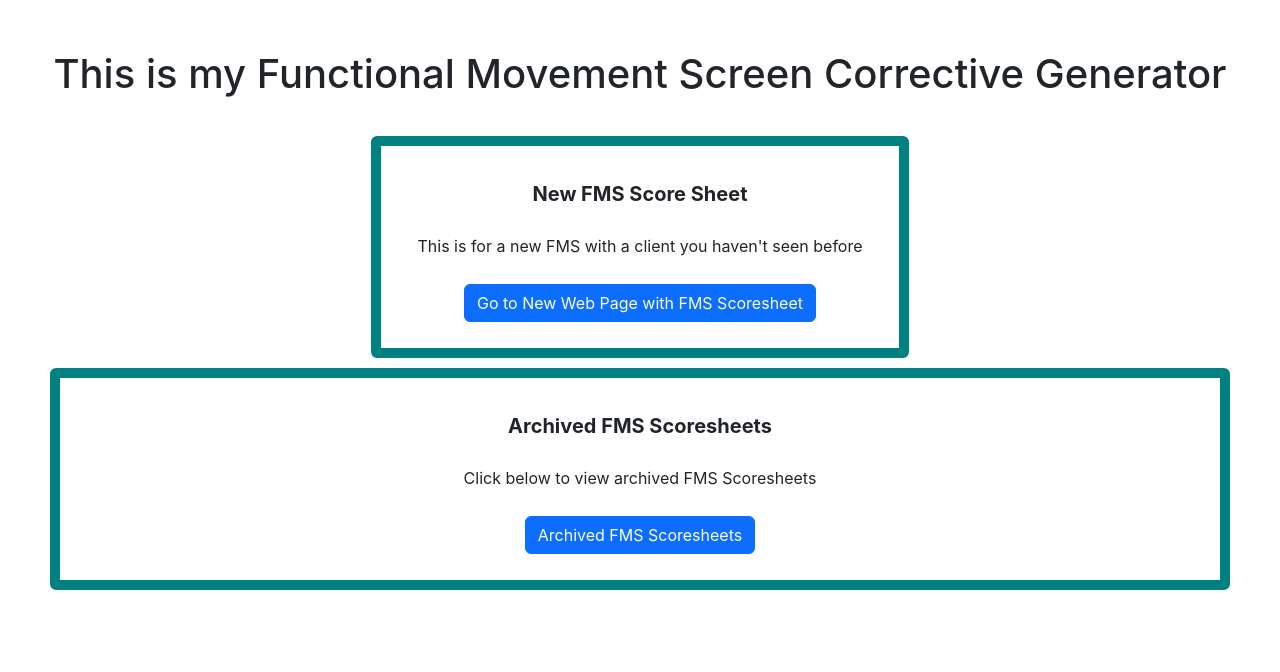
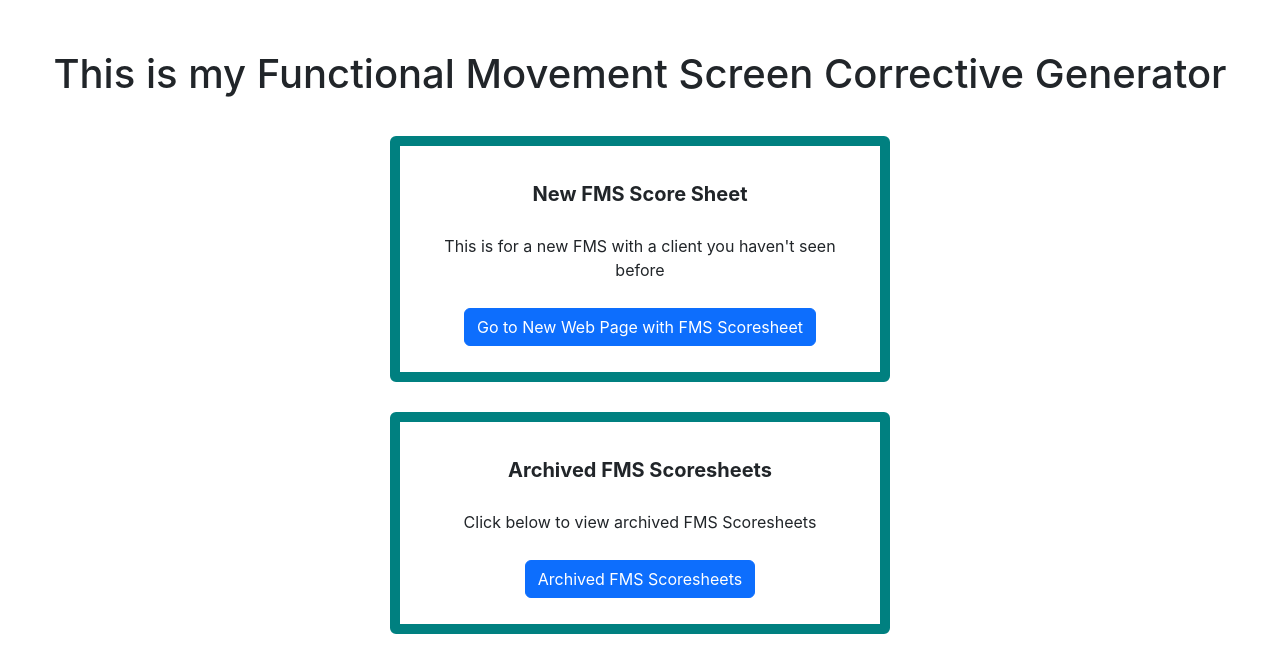
Before and after one commit to bneighbs6/fms-corrective-generator, a React (Create React App) app: page / in a window 1280 px wide. Shown: the top 672 px of the page. Built offline with nearby package versions, Linux system fonts and the light colour scheme; the HTML template or start-up script is replaced by a standard one.

Commit message:
Style ArchivedFMSCard

```diff
--- a/src/archivedFMSCards/ArchivedFMSCard.css
+++ b/src/archivedFMSCards/ArchivedFMSCard.css
@@ -1,3 +1,9 @@
+.container {
+    display: flex;
+    justify-content: center;
+}
+
 .card {
     border: 10px solid teal;
+    width: 500px
 }
--- a/src/archivedFMSCards/ArchivedFMSCard.jsx
+++ b/src/archivedFMSCards/ArchivedFMSCard.jsx
@@ -1,16 +1,26 @@
 import React from "react";
 import "./ArchivedFMSCard.css";
-import { Button, Card } from "react-bootstrap";
+import { Button, Card, Container } from "react-bootstrap";
 
 function ArchivedFMSCard() {
     return (
-      <Card>
-        <Card.Body>
-          <Card.Title>Archived FMS Scoresheets</Card.Title>
-          <Card.Text>Click below to view archived FMS Scoresheets</Card.Text>
-          <Button onClick={() => console.log("Archived FMS Button Clicked")}>Archived FMS Scoresheets</Button>
-        </Card.Body>
-      </Card>
+      <div>
+        <Container>
+          <Card>
+            <Card.Body>
+              <Card.Title>Archived FMS Scoresheets</Card.Title>
+              <Card.Text>
+                Click below to view archived FMS Scoresheets
+              </Card.Text>
+              <Button
+                onClick={() => console.log("Archived FMS Button Clicked")}
+              >
+                Archived FMS Scoresheets
+              </Button>
+            </Card.Body>
+          </Card>
+        </Container>
+      </div>
     );
 }
 
```
